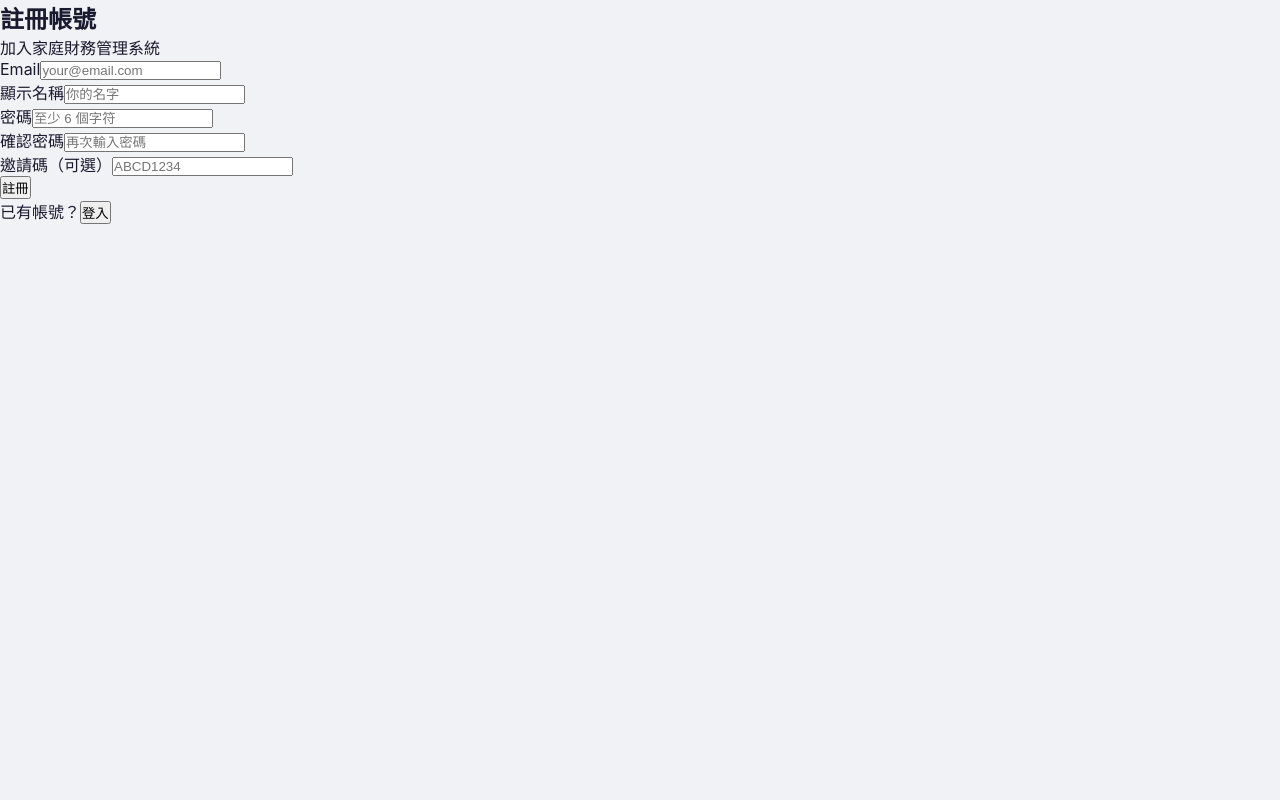
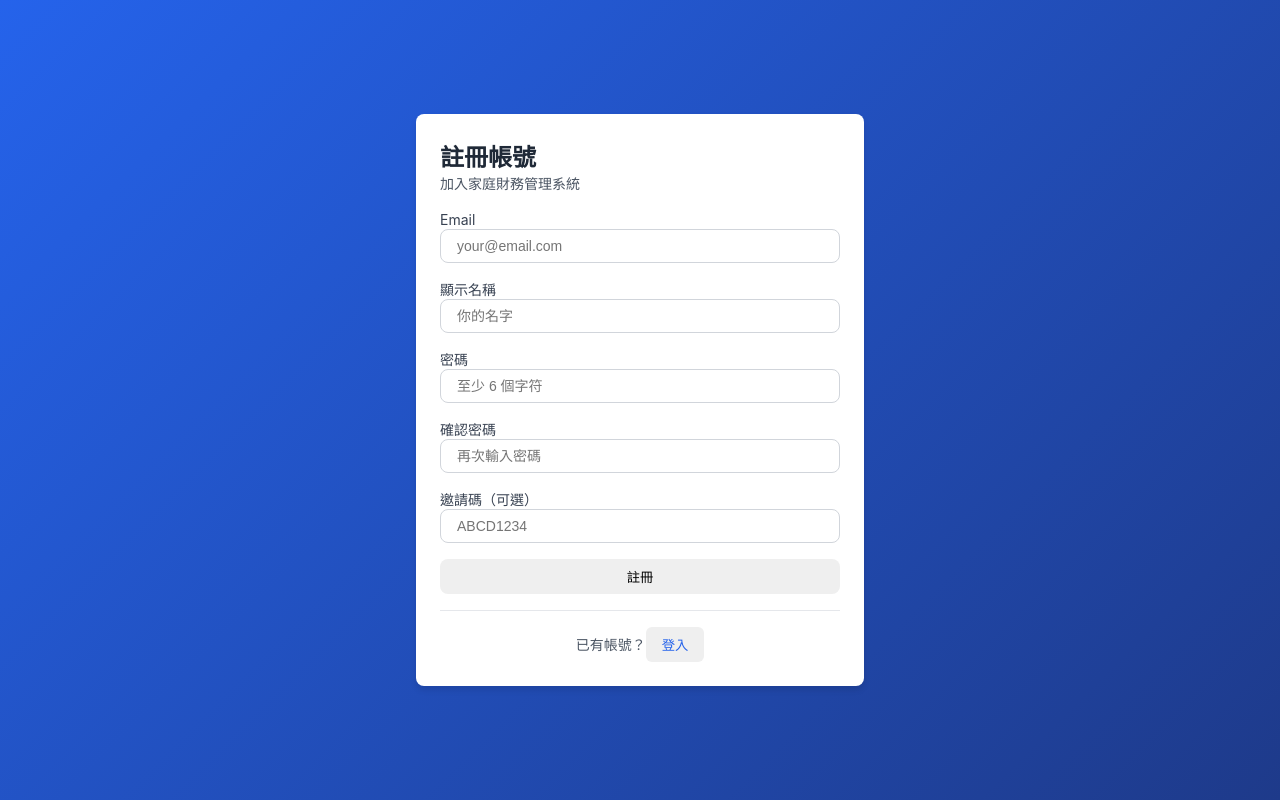
Before and after one commit to jewelrylin/family-finance, a React (Vite) app in the folder client/: page / in a window 1280 px wide. Both pictures are taken after a click on the button "立即註冊". Built offline with nearby package versions, Linux system fonts and the light colour scheme; no server answers.

Commit message:
Fix CSS styling - remove Tailwind config issues, use simple CSS

```diff
--- a/client/src/index.css
+++ b/client/src/index.css
@@ -1,4 +1,3 @@
-/* 基礎樣式 */
 * {
   margin: 0;
   padding: 0;
@@ -7,10 +6,83 @@
 
 html, body, #root {
   height: 100%;
+  font-family: -apple-system, BlinkMacSystemFont, 'Segoe UI', Roboto, 'Helvetica Neue', Arial, sans-serif;
 }
 
 body {
-  font-family: -apple-system, BlinkMacSystemFont, 'Segoe UI', Roboto, 'Helvetica Neue', Arial, sans-serif;
-  color: #1a1a2e;
-  background-color: #f0f2f5;
+  background-color: #f3f4f6;
+  color: #1f2937;
 }
+
+.min-h-screen { min-height: 100vh; }
+.bg-gradient-to-br { background: linear-gradient(135deg, #2563eb 0%, #1e3a8a 100%); }
+.bg-white { background-color: white; }
+.bg-gray-50 { background-color: #f9fafb; }
+.rounded-lg { border-radius: 8px; }
+.shadow-md { box-shadow: 0 4px 6px rgba(0,0,0,0.1); }
+.p-6 { padding: 24px; }
+.px-4 { padding-left: 16px; padding-right: 16px; }
+.py-2 { padding-top: 8px; padding-bottom: 8px; }
+.mb-4 { margin-bottom: 16px; }
+.mb-1 { margin-bottom: 4px; }
+.space-y-4 > * + * { margin-top: 16px; }
+.space-y-3 > * + * { margin-top: 12px; }
+.w-full { width: 100%; }
+.max-w-md { max-width: 28rem; }
+.flex { display: flex; }
+.items-center { align-items: center; }
+.justify-center { justify-content: center; }
+.flex-col { flex-direction: column; }
+.gap-2 { gap: 8px; }
+
+button {
+  padding: 8px 16px;
+  border-radius: 6px;
+  font-weight: 500;
+  cursor: pointer;
+  border: none;
+  transition: background-color 0.2s;
+}
+
+.btn-primary {
+  background-color: #2563eb;
+  color: white;
+}
+
+.btn-primary:hover {
+  background-color: #1d4ed8;
+}
+
+input, select {
+  width: 100%;
+  padding: 8px 12px;
+  border: 1px solid #d1d5db;
+  border-radius: 6px;
+  font-size: 14px;
+}
+
+input:focus, select:focus {
+  outline: none;
+  border-color: #2563eb;
+  box-shadow: 0 0 0 3px rgba(37, 99, 235, 0.1);
+}
+
+.text-center { text-align: center; }
+.text-sm { font-size: 14px; }
+.text-2xl { font-size: 24px; }
+.font-bold { font-weight: bold; }
+.text-gray-600 { color: #4b5563; }
+.text-gray-700 { color: #374151; }
+.text-blue-600 { color: #2563eb; }
+.text-red-700 { color: #b91c1c; }
+.text-green-700 { color: #15803d; }
+
+.border-t { border-top: 1px solid #e5e7eb; }
+.pt-4 { padding-top: 16px; }
+.mt-4 { margin-top: 16px; }
+
+.bg-red-50 { background-color: #fef2f2; }
+.bg-green-50 { background-color: #f0fdf4; }
+.border-l-4 { border-left: 4px solid; }
+.border-red-500 { border-left-color: #ef4444; }
+.border-green-500 { border-left-color: #22c55e; }
```
Also changed, not shown: client/tailwind.config.js (deleted, +0 -53 lines), 1 other file (tests, documents, lock files or other folders).
